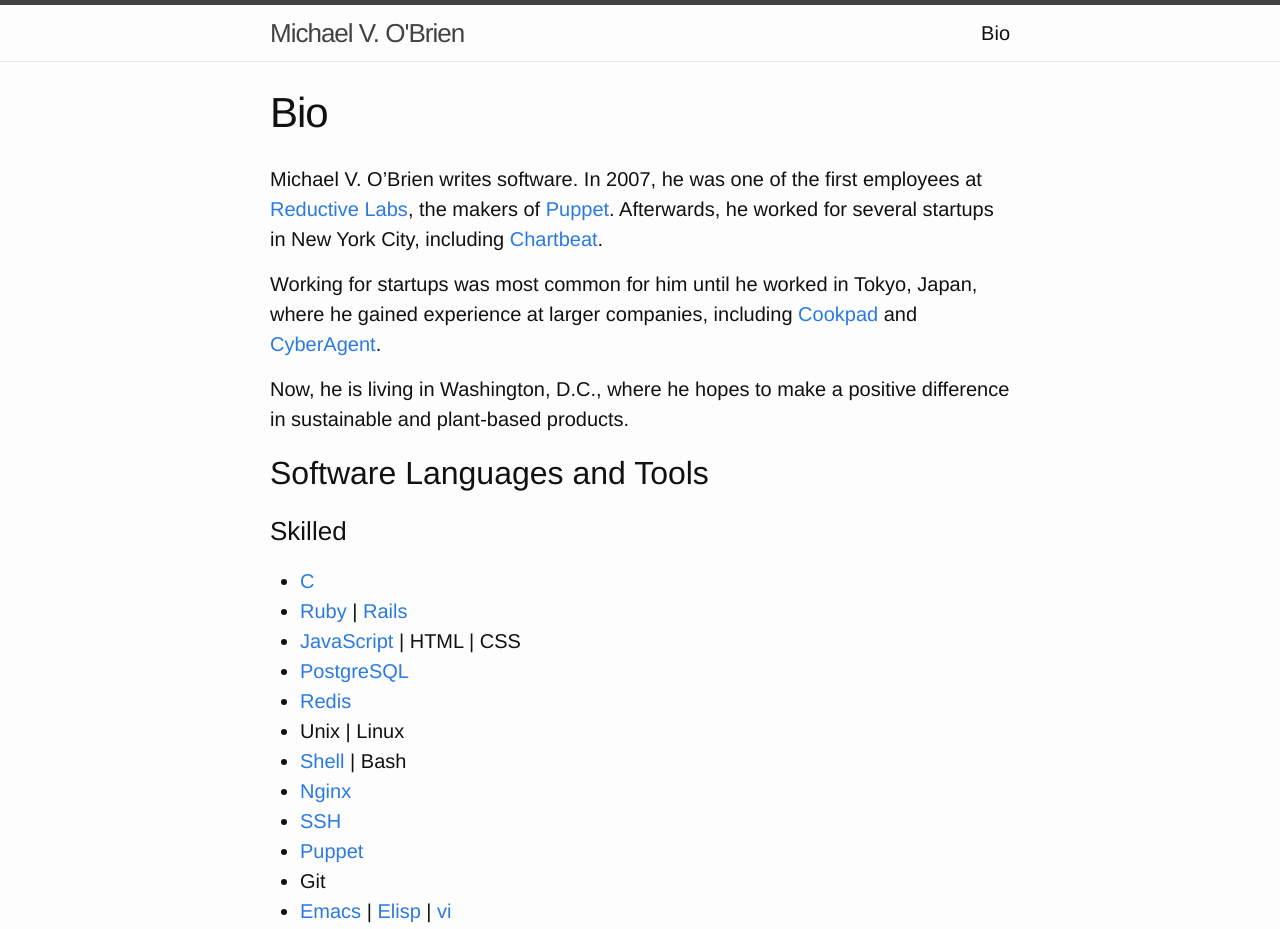
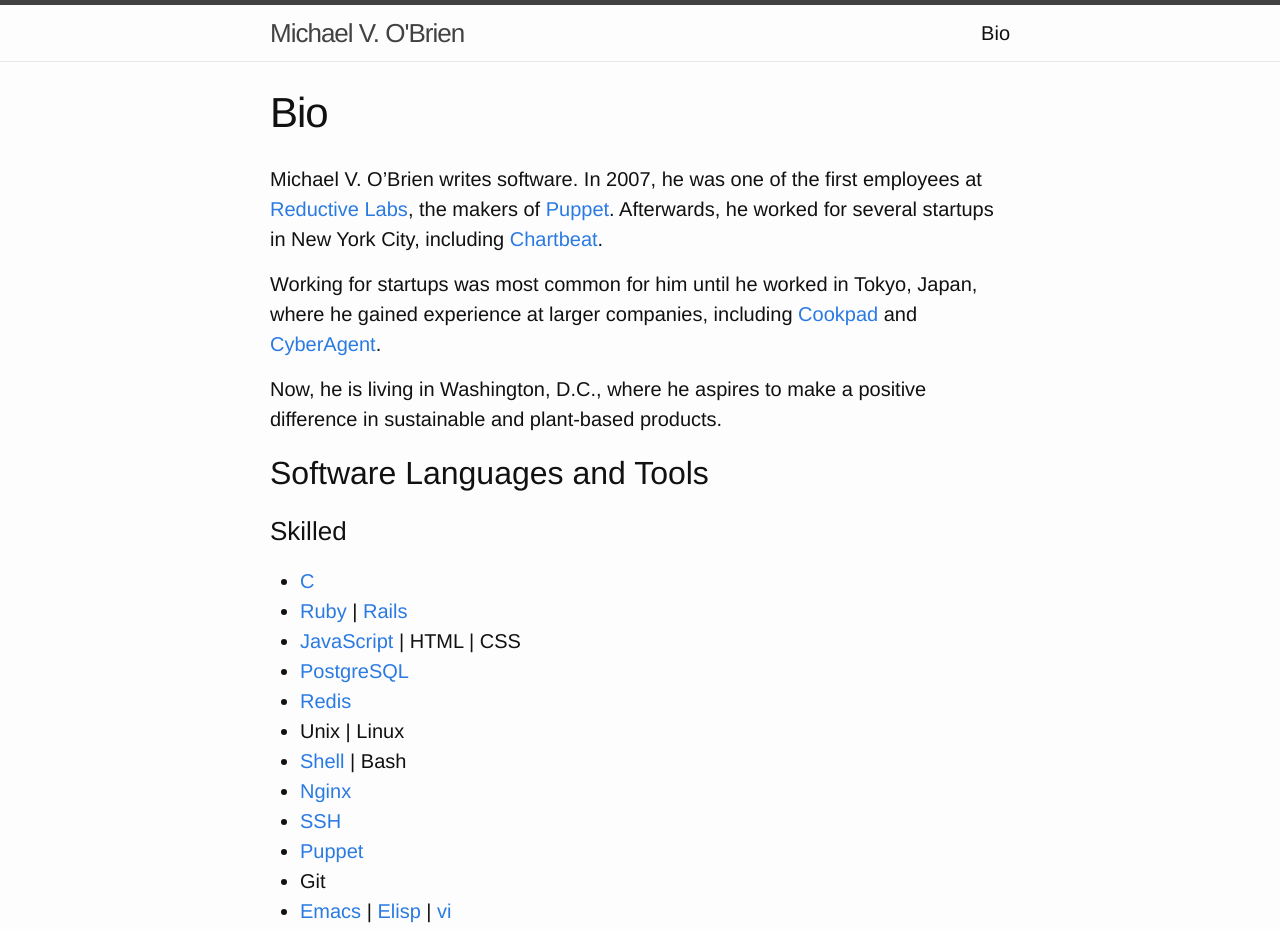
Before and after one commit to michaelvobrien/michaelvobrien.github.io, a plain HTML site: page bio/index.html in a window 1280 px wide. Shown: the top 929 px of the page. Drawn offline with Linux system fonts and the light colour scheme.

Commit message:
Update bio

```diff
--- a/bio/index.html
+++ b/bio/index.html
@@ -75,7 +75,7 @@ York City, including <a href="https://chartbeat.com/">Chartbeat</a>.</p>
 Japan, where he gained experience at larger companies, including
 <a href="http://cookpad.com/recipe/3762282">Cookpad</a> and <a href="https://www.cyberagent.co.jp/">CyberAgent</a>.</p>
 
-<p>Now, he is living in Washington, D.C., where he hopes to make a
+<p>Now, he is living in Washington, D.C., where he aspires to make a
 positive difference in sustainable and plant-based products.</p>
 
 <h2 id="software-languages-and-tools">Software Languages and Tools</h2>
```
